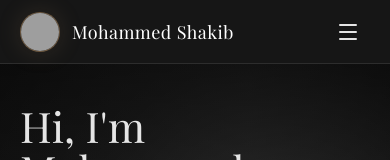
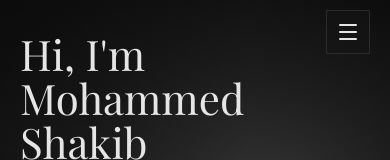
Before and after one commit to MohammedShakib/my-portfolio-website, a Next.js app: page / in a window 390 px wide. Shown: the top 160 px of the page. Built offline with nearby package versions, Linux system fonts and the light colour scheme; grey boxes are pictures that could not be loaded.

Commit message:
Simplify mobile navigation chrome

```diff
--- a/src/components/sections/Hero.tsx
+++ b/src/components/sections/Hero.tsx
@@ -7,7 +7,7 @@ import Link from "next/link";
 
 export default function Hero() {
   return (
-    <section id="home" className="relative flex flex-col justify-start pt-10 pb-12 md:min-h-screen lg:justify-center lg:pt-24">
+    <section id="home" className="relative flex flex-col justify-start pt-8 pb-12 md:min-h-screen lg:justify-center lg:pt-24">
       {/* Background matched to the portrait's charcoal studio backdrop */}
       <div className="absolute inset-0 z-0 overflow-hidden bg-[#151515]">
         <div className="absolute inset-0 bg-[radial-gradient(circle_at_72%_28%,rgba(94,94,94,0.44)_0%,rgba(48,48,48,0.38)_25%,rgba(22,22,22,0.92)_55%,rgba(14,14,14,1)_100%)]" />
--- a/src/components/sections/Navbar.tsx
+++ b/src/components/sections/Navbar.tsx
@@ -45,15 +45,15 @@ export default function Navbar() {
   return (
     <header
       className={clsx(
-        "sticky md:fixed top-0 left-0 w-full z-50 h-16 md:h-auto transition-all duration-300 ease-in-out border-b border-white/10 md:border-transparent",
+        "fixed top-0 left-0 w-full z-50 h-16 md:h-auto transition-all duration-300 ease-in-out border-b border-transparent pointer-events-none md:pointer-events-auto",
         isScrolled
-          ? "bg-background/92 backdrop-blur-md md:border-white/10 md:py-4 shadow-lg shadow-black/10"
-          : "bg-background/92 md:bg-background/35 backdrop-blur-sm md:py-6"
+          ? "md:bg-background/88 md:backdrop-blur-md md:border-white/10 md:py-4 md:shadow-lg md:shadow-black/10"
+          : "md:bg-background/35 md:backdrop-blur-sm md:py-6"
       )}
     >
-      <div className="container mx-auto px-6 md:px-12 flex h-full md:h-auto items-center justify-between">
+      <div className="container mx-auto px-6 md:px-12 flex h-full md:h-auto items-center justify-end md:justify-between">
         {/* Logo */}
-        <Link href="#home" className="flex min-w-0 items-center gap-3 z-50">
+        <Link href="#home" className="hidden min-w-0 items-center gap-3 z-50 pointer-events-auto md:flex">
           <div className="relative h-10 w-10 md:h-11 md:w-11 overflow-hidden rounded-full border border-accent/60 bg-background/80 shadow-[0_0_24px_rgba(168,133,94,0.18)]">
             <Image
               src="/assets/images/profile-image.png"
@@ -106,7 +106,7 @@ export default function Navbar() {
 
         {/* Mobile Menu Toggle */}
         <button
-          className="md:hidden text-foreground z-50 flex h-11 w-11 items-center justify-center"
+          className="md:hidden text-foreground z-50 flex h-11 w-11 items-center justify-center border border-white/10 bg-background/35 backdrop-blur-sm pointer-events-auto"
           onClick={() => setIsMobileMenuOpen(!isMobileMenuOpen)}
           aria-label="Toggle menu"
           aria-controls="mobile-navigation"
@@ -124,7 +124,7 @@ export default function Navbar() {
               animate={{ opacity: 1, y: 0 }}
               exit={{ opacity: 0, y: -20 }}
               transition={{ duration: 0.2 }}
-              className="fixed inset-x-0 bottom-0 top-16 bg-background flex flex-col items-center justify-center gap-8 px-5"
+              className="fixed inset-0 bg-background flex flex-col items-center justify-center gap-8 px-5 pointer-events-auto"
               aria-label="Mobile navigation"
             >
               <ul className="flex flex-col items-center gap-6 text-xl font-serif">
```
